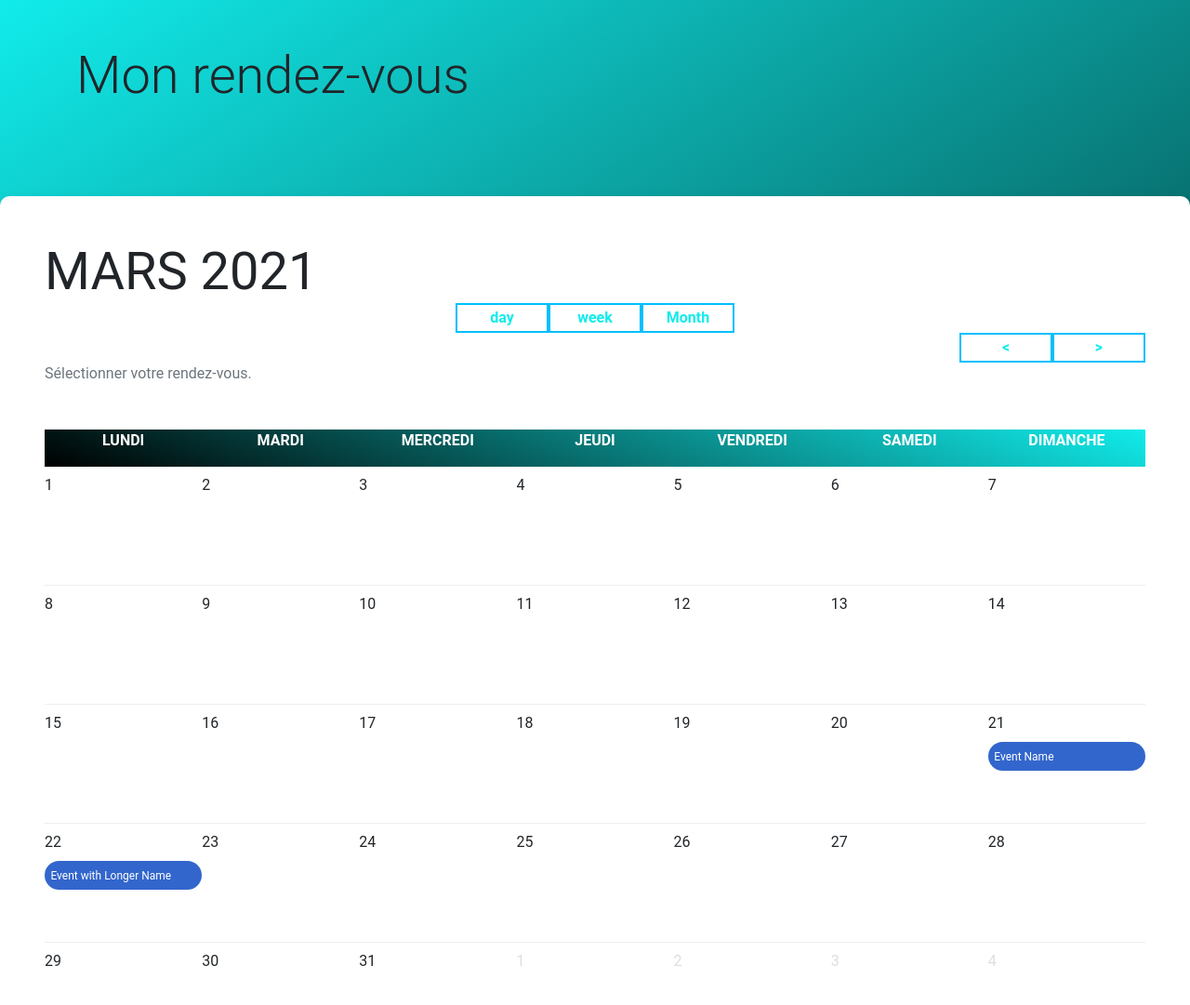
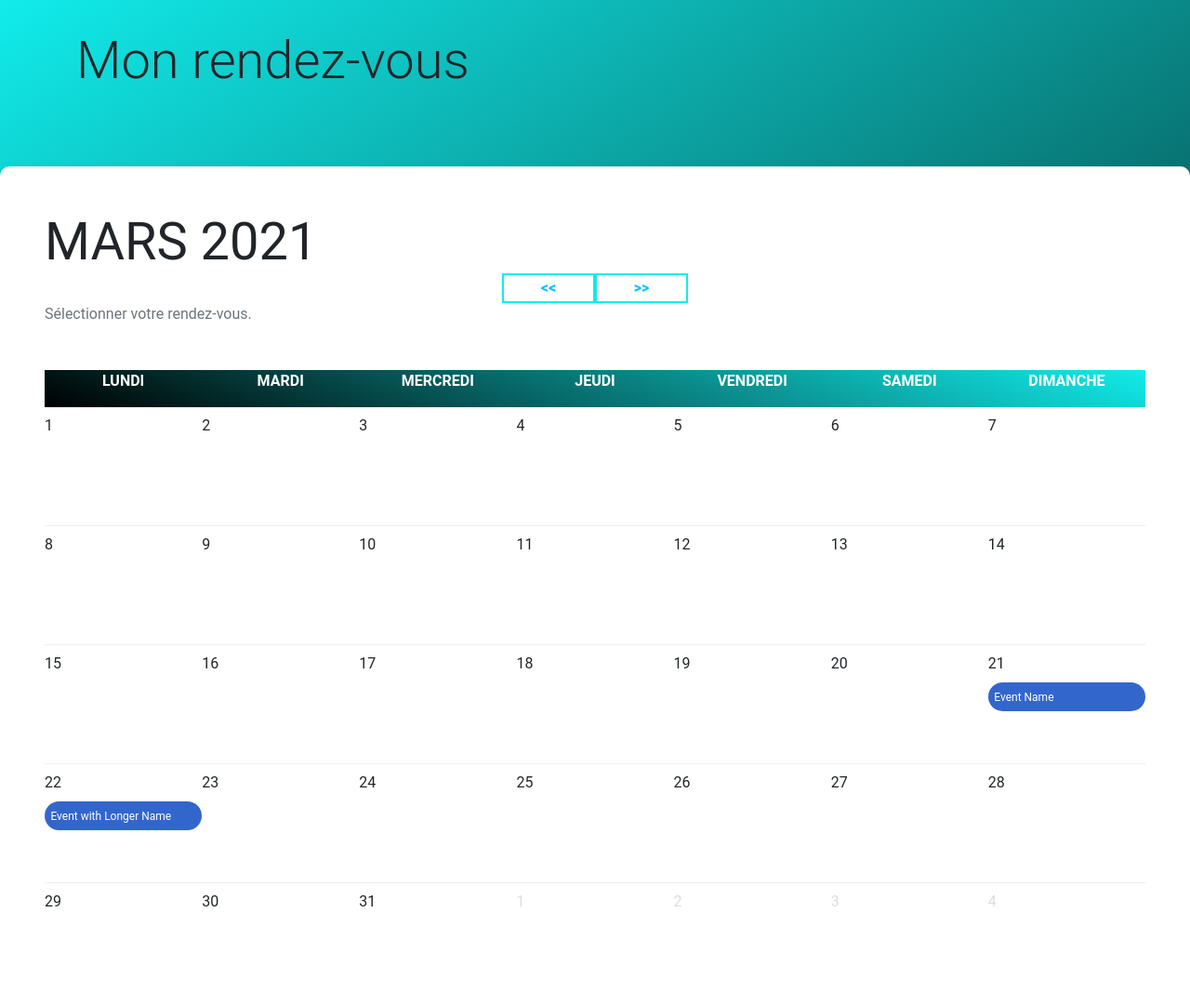
Before and after one commit to Elogeek/Test-calendar, a plain HTML site: page index.html in a window 1280 px wide. Shown: the top 1081 px of the page at 93% size. Drawn offline with nearby package versions, Linux system fonts and the light colour scheme.

Commit message:
calendar (next and prev)

```diff
--- a/app.js
+++ b/app.js
@@ -1,7 +1,23 @@
 // quand on clique sur un jour du mois , alors c'est le jour qui s'affiche ( h par h)
 $(".date").click(function () {
+
     $(".date").each(function (index) {
+        // cool toutes les cases sont cliquables
         console.log(index + "=> " + $(this).text("coucou"));
+
+        //affichage du mois suivant
+        $(document).ready(function() {
+            $("#btnNext").click(function () {
+                $(this).next();
+            })
+        });
+
+        //affichage du mois précédent
+        $(document).ready(function() {
+            $("#btnPrev").click(function () {
+                $(this).prev();
+            });
+        });
 
     })
 
--- a/index.html
+++ b/index.html
@@ -15,22 +15,20 @@
     </div>
 
     <!-- calendar-->
-    <div class="calendar shadow bg-white p-5">
+    <div class="calendar shadow bg-white p-5" id="app">
         <div class="d-flex align-items-center">
             <h2 class="month font-weight-bold mb-0 text-uppercase">Mars 2021</h2>
 
         </div>
+        <!--buttons month next/prev-->
         <div class="buttons">
-            <button type="button" id="btn1">day</button>
-            <button type="button" id="btn2">week</button>
-            <button type="button" id="btn3">Month</button>
+            <button type="button" id="btnNext"> << </button>
+            <button type="button" id="btnPrev"> >> </button>
         </div>
-        <div class="bts-next">
-            <button type="button" id="next"> < </button>
-            <button type="button" id="prev"> > </button>
-        </div>
+
         <p class="font-italic text-muted mb-5">Sélectionner votre rendez-vous.</p>
         <div class="day-names list-unstyled">
+            <!--week-->
             <ol class="day-names list-unstyled">
                 <li>Lundi</li>
                 <li>Mardi</li>
@@ -42,6 +40,7 @@
             </ol>
         </div>
         <ol class="days list-unstyled">
+            <!--days-->
             <li>
                 <div class="date">1</div>
             </li>
@@ -153,7 +152,6 @@
             </li>
         </ol>
     </div>
-
     <script src="https://cdn.jsdelivr.net/npm/bootstrap@5.0.0-beta2/dist/js/bootstrap.bundle.min.js" integrity="sha384-b5kHyXgcpbZJO/tY9Ul7kGkf1S0CWuKcCD38l8YkeH8z8QjE0GmW1gYU5S9FOnJ0" crossorigin="anonymous"></script>
     <script src="https://ajax.googleapis.com/ajax/libs/jquery/3.6.0/jquery.min.js"></script>
     <script src="app.js"></script>
--- a/style.css
+++ b/style.css
@@ -1,6 +1,12 @@
 * {
     font-family: 'Roboto', sans-serif;
     box-sizing: border-box;
+}
+
+/* header mon rdz-vs*/
+.py-5 {
+    padding-top: 2rem !important;
+    padding-bottom: 2rem !important;
 }
 
 .clearfix::after, .calendar ol::after {
@@ -11,7 +17,7 @@
     visibility: hidden;
 }
 
-/*Calendar Styling */
+/*Calendar*/
 .calendar {
     border-radius: 10px;
 }
@@ -62,6 +68,7 @@ body {
     background-color: deepskyblue;
     background-image: linear-gradient(147deg, #11eceb 0%, #000000 100%);
 }
+
 /*week*/
 .day-names {
     background-image: linear-gradient(200deg, #11eceb 0%, #000000 100%);
@@ -71,36 +78,34 @@ body {
     font-weight:bold;
     text-transform:uppercase;
 }
+
 /*month text*/
 .month {
     font-weight: normal;
     font-size: 50px;
 }
+
 /*bts*/
 .buttons {
     display: flex;
     flex-flow: row nowrap;
     justify-content: center;
 }
+
 /*bts*/
-.bts-next {
-    display: flex;
-    flex-flow: row nowrap;
-    justify-content: flex-end;
-}
-/*bts*/
-#next,#prev,#btn1,#btn2,#btn3 {
+#btnNext,#btnPrev {
     width: 100px;
     height: 2rem;
     background-color: white;
-    color: #11eceb;
+    color: deepskyblue;
     text-align: center;
-    border: 2px solid deepskyblue;
+    border: 2px solid #11eceb;
     font-weight: bold;
 }
+
 /*quand on clique sur les bts*/
 
-#next:hover,#prev:hover,#btn1:hover,#btn2:hover,#btn3:hover {
+#btnNext:hover,#btnPrev:hover {
     background-color: #11eceb;
     color :white;
 }
```
